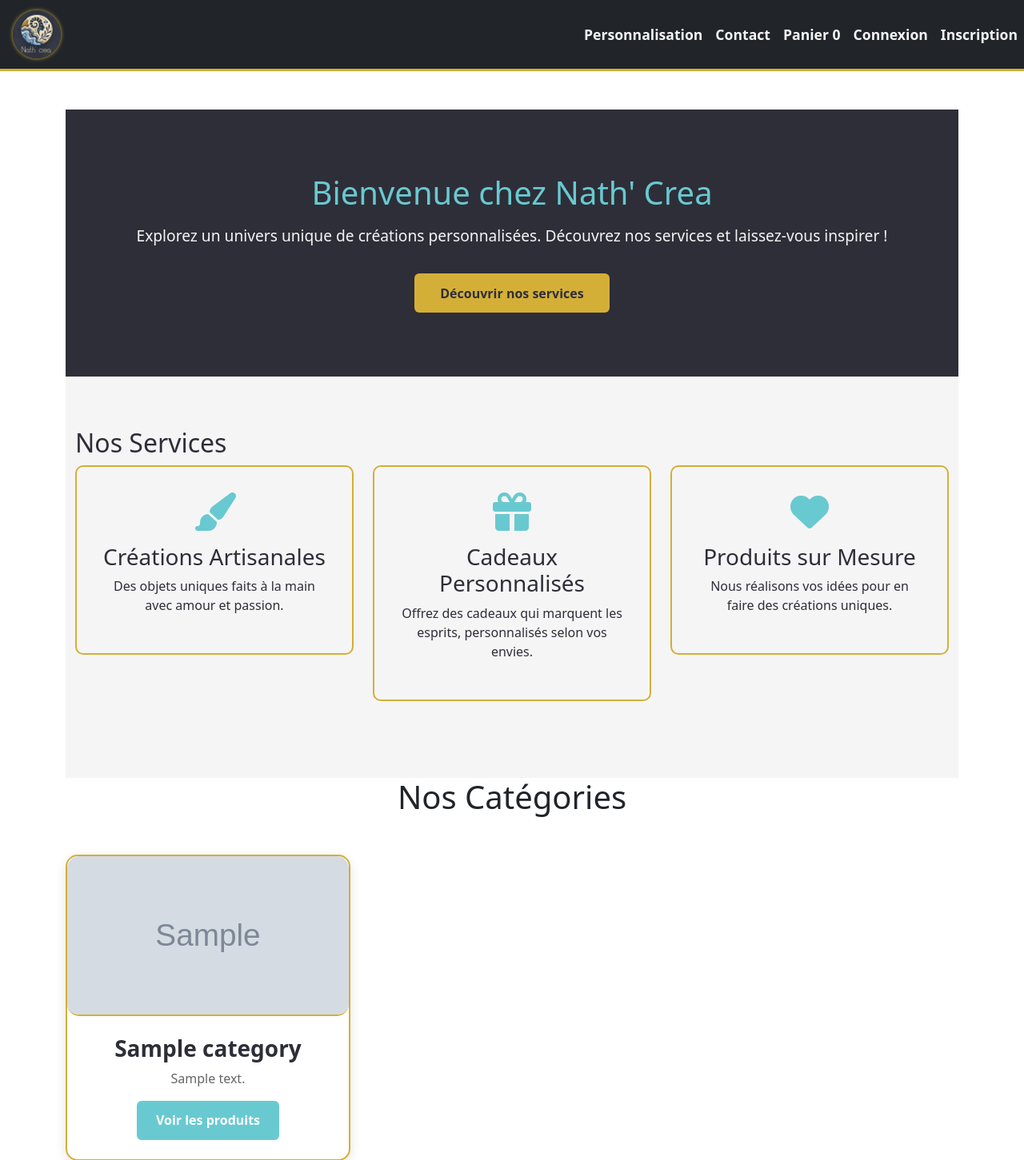
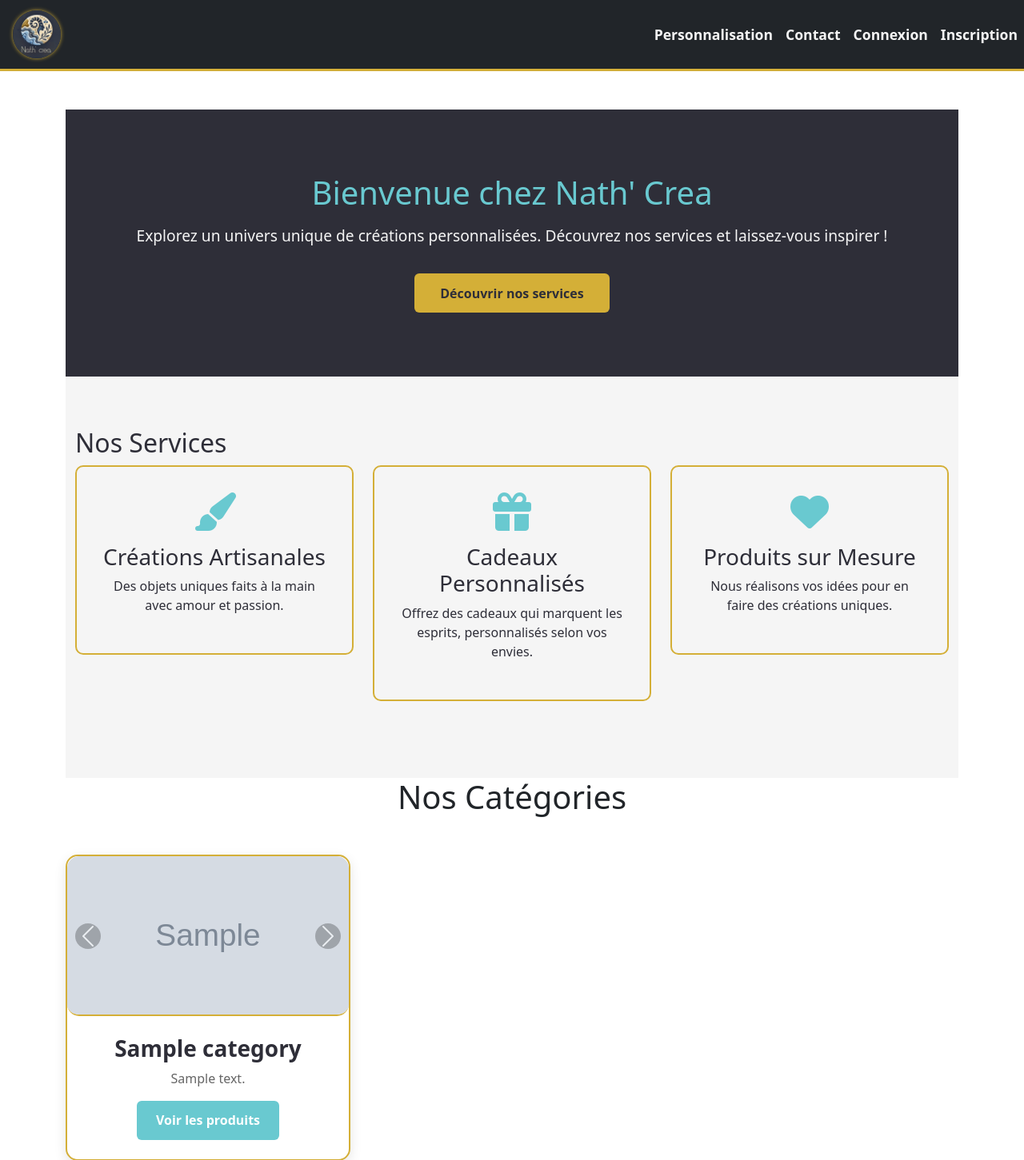
Before and after one commit to MrLeoufff/nathcrea, a Symfony app: template templates/home/index.html.twig in a window 1280 px wide. Shown: the top 1451 px of the page at 80% size. Run offline with Twig, Linux system fonts and the light colour scheme; the template is opened without the code that fills it: most values are stand-ins (such as "Sample title", 1, 10 or a date in 2020); grey boxes marked "Sample" are stand-in pictures; some libraries are stand-ins or nearby versions.

Commit message:
Update img categorie carrousel

```diff
--- a/public/css/style.css
+++ b/public/css/style.css
@@ -221,6 +221,33 @@ html, body {
     transform: scale(1.05);
 }
 
+.carousel-item img {
+    height: 200px;
+    object-fit: cover;
+    border-bottom: 2px solid #D4AF37;
+}
+
+.carousel-control-prev-icon,
+.carousel-control-next-icon {
+    background-color: rgba(0, 0, 0, 0.5);
+    border-radius: 50%;
+}
+
+.category-card {
+    border: 2px solid #D4AF37;
+    border-radius: 15px;
+    background-color: #FFF;
+    overflow: hidden;
+    box-shadow: 0 5px 15px rgba(0, 0, 0, 0.1);
+    transition: transform 0.3s ease, box-shadow 0.3s ease;
+}
+
+.category-card:hover {
+    transform: scale(1.05);
+    box-shadow: 0 8px 20px rgba(0, 0, 0, 0.2);
+}
+
+
 /* Boutons Voir Plus */
 .category-info .btn {
     background-color: #69C9D0;
--- a/templates/base.html.twig
+++ b/templates/base.html.twig
@@ -68,13 +68,13 @@
 						<li class="nav-item">
 							<a class="nav-link" href="{{ path('app_contact') }}">Contact</a>
 						</li>
+						{% if app.user %}
 							<li class="nav-item">
 								<a href="{{ path('cart_index') }}" class="nav-link">
 									Panier
 									<span id="cart-counter">{{ app.session.get('cart')|length }}</span>
 								</a>
 							</li>
-						{% if app.user %}
 							<li class="nav-item">
 								<a class="nav-link" href="{{ path('app_orders') }}">Commandes</a>
 							</li>
--- a/templates/home/index.html.twig
+++ b/templates/home/index.html.twig
@@ -51,8 +51,29 @@
 			<div class="row">
 				{% for category in categories %}
 					<div class="col-md-4 mb-4">
-						<div class="category-card">
-							<img src="{{ asset('uploads/images/' ~ category.image) }}" class="category-image" alt="{{ category.name }}">
+						<div
+							class="category-card">
+							<!-- Carousel pour afficher les produits associés -->
+							<div id="carouselCategory{{ category.id }}" class="carousel slide" data-bs-ride="carousel">
+								<div class="carousel-inner">
+									{% for product in category.products %}
+										<div class="carousel-item {% if loop.first %}active{% endif %}">
+											<img src="{{ asset('uploads/images/' ~ product.image) }}" class="d-block w-100 category-image" alt="{{ product.name }}">
+										</div>
+									{% endfor %}
+								</div>
+								<!-- Contrôles du carousel -->
+								<button class="carousel-control-prev" type="button" data-bs-target="#carouselCategory{{ category.id }}" data-bs-slide="prev">
+									<span class="carousel-control-prev-icon" aria-hidden="true"></span>
+									<span class="visually-hidden">Précédent</span>
+								</button>
+								<button class="carousel-control-next" type="button" data-bs-target="#carouselCategory{{ category.id }}" data-bs-slide="next">
+									<span class="carousel-control-next-icon" aria-hidden="true"></span>
+									<span class="visually-hidden">Suivant</span>
+								</button>
+							</div>
+
+							<!-- Infos de la catégorie -->
 							<div class="category-info">
 								<h5 class="category-title">{{ category.name }}</h5>
 								<p class="category-description">{{ category.description }}</p>
@@ -63,6 +84,7 @@
 				{% endfor %}
 			</div>
 		</section>
+
 		<section class="user-reviews py-5 bg-light">
 			<div class="container">
 				<h2 class="text-center mb-5">Avis des utilisateurs</h2>
```
Lines whose indentation alone changed are shown as unchanged.
